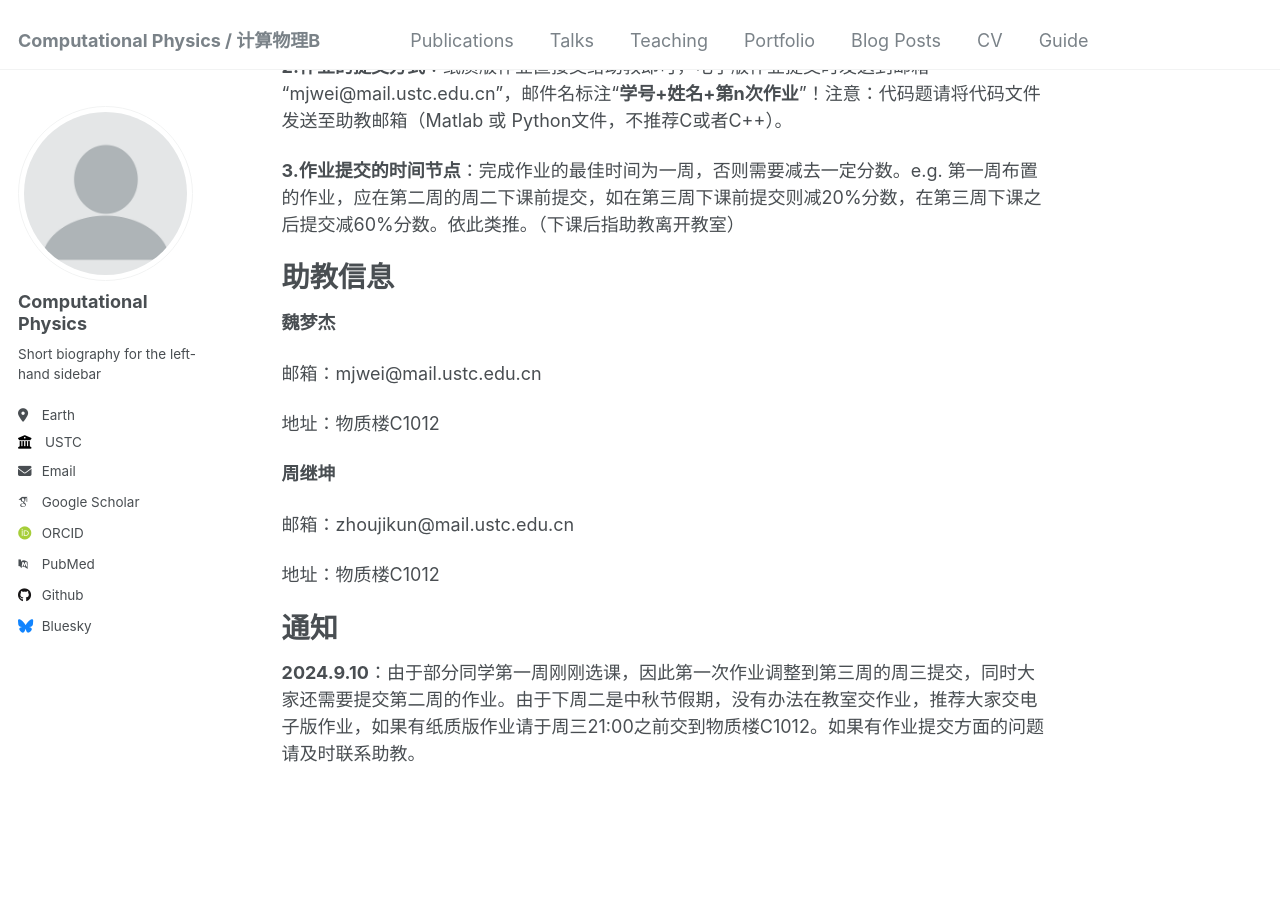
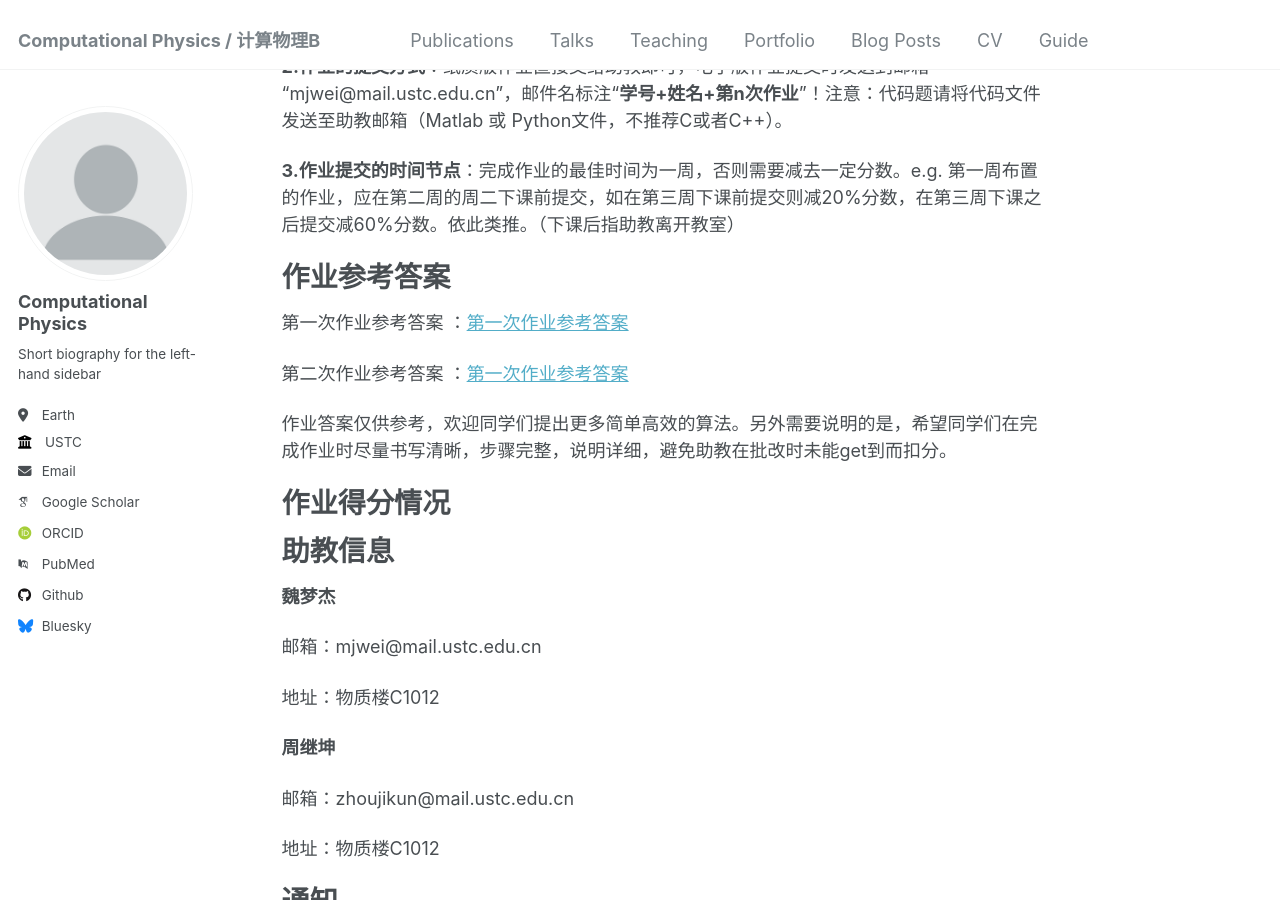
Before and after one commit to ZhouJikunn/ZhouJikunn.github.io, a Jekyll site: the page built from _pages/about.md, in a window 1280 px wide and 900 px high, scrolled down 491 px. Built offline with Jekyll 4.4.1, drawn with Linux system fonts in a browser that asks for light colours; some web fonts are replaced.

Commit message:
Update about.md

```diff
--- a/_pages/about.md
+++ b/_pages/about.md
@@ -26,6 +26,17 @@ redirect_from:
 
 **3.作业提交的时间节点**：完成作业的最佳时间为一周，否则需要减去一定分数。e.g. 第一周布置的作业，应在第二周的周二下课前提交，如在第三周下课前提交则减20%分数，在第三周下课之后提交减60%分数。依此类推。（下课后指助教离开教室）
 
+作业参考答案
+======
+第一次作业参考答案 ：[第一次作业参考答案](http://zhoujikunn.github.io/files/第一次作业参考答案.pdf)
+
+第二次作业参考答案 ：[第一次作业参考答案](http://zhoujikunn.github.io/files/第二次作业参考答案.pdf)
+
+作业答案仅供参考，欢迎同学们提出更多简单高效的算法。另外需要说明的是，希望同学们在完成作业时尽量书写清晰，步骤完整，说明详细，避免助教在批改时未能get到而扣分。
+
+作业得分情况
+======
+
 助教信息
 ======
 **魏梦杰**
```
